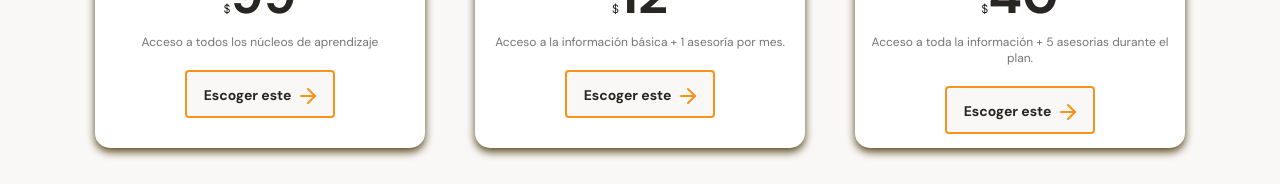
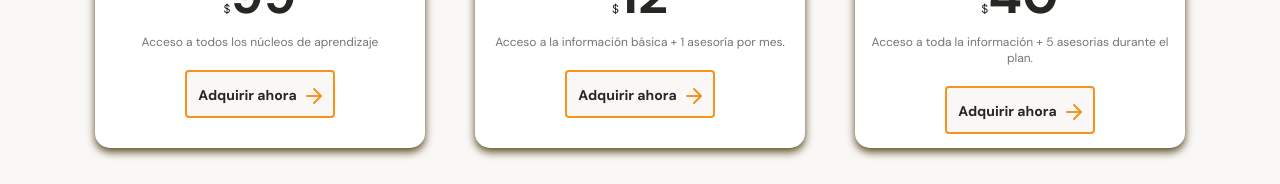
Before and after one commit to ssanchezz27/ssanchezz27.github.io, a plain HTML site: page Curso Mobile First/index.html in a window 1280 px wide. Shown: the part 2569-2753 px from the top of the page. Drawn offline with Linux system fonts and the light colour scheme.

Commit message:
Update index.html

```diff
--- a/Curso Mobile First/index.html
+++ b/Curso Mobile First/index.html
@@ -138,7 +138,7 @@
                             <h3 class="plan-card--title"> Pago anual </h3>
                             <p class="plan-card--price"><span>$</span>99</p>
                             <p class="plan-card--saving">Acceso a todos los núcleos de aprendizaje</p>
-                            <button class="plan-card--ca .plan-anual">Escoger este<span></span></button>
+                            <button class="plan-card--ca .plan-anual">Adquirir ahora<span></span></button>
                         </div>
                     </article>
                     <!--Segunda tarjeta de plan-->
@@ -148,7 +148,7 @@
                             <h3 class="plan-card--title"> Pago mensual </h3>
                             <p class="plan-card--price"><span>$</span>12</p>
                             <p class="plan-card--saving">Acceso a la información básica + 1 asesoría por mes.</p>
-                            <button class="plan-card--ca">Escoger este<span></span></button>
+                            <button class="plan-card--ca">Adquirir ahora<span></span></button>
                         </div>
                     </article>
                     <!--Tercera tarjeta de plan-->
@@ -158,7 +158,7 @@
                             <h3 class="plan-card--title"> Pago trimestral </h3>
                             <p class="plan-card--price"><span>$</span>40</p>
                             <p class="plan-card--saving">Acceso a toda la información + 5 asesorias durante el plan.</p>
-                            <button class="plan-card--ca">Escoger este<span></span></button>
+                            <button class="plan-card--ca">Adquirir ahora<span></span></button>
                         </div>
                     </article>
                 </section>
```
